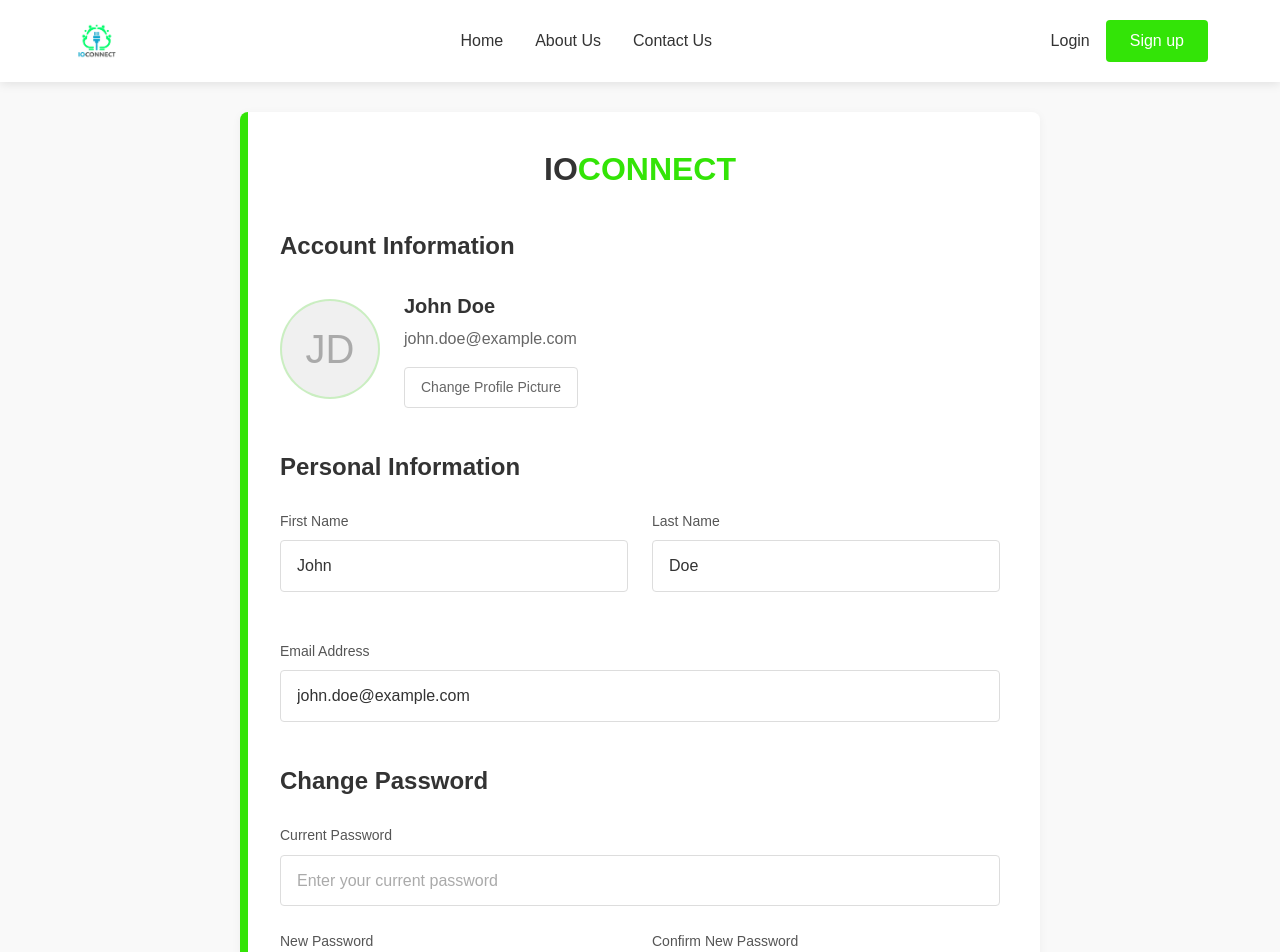
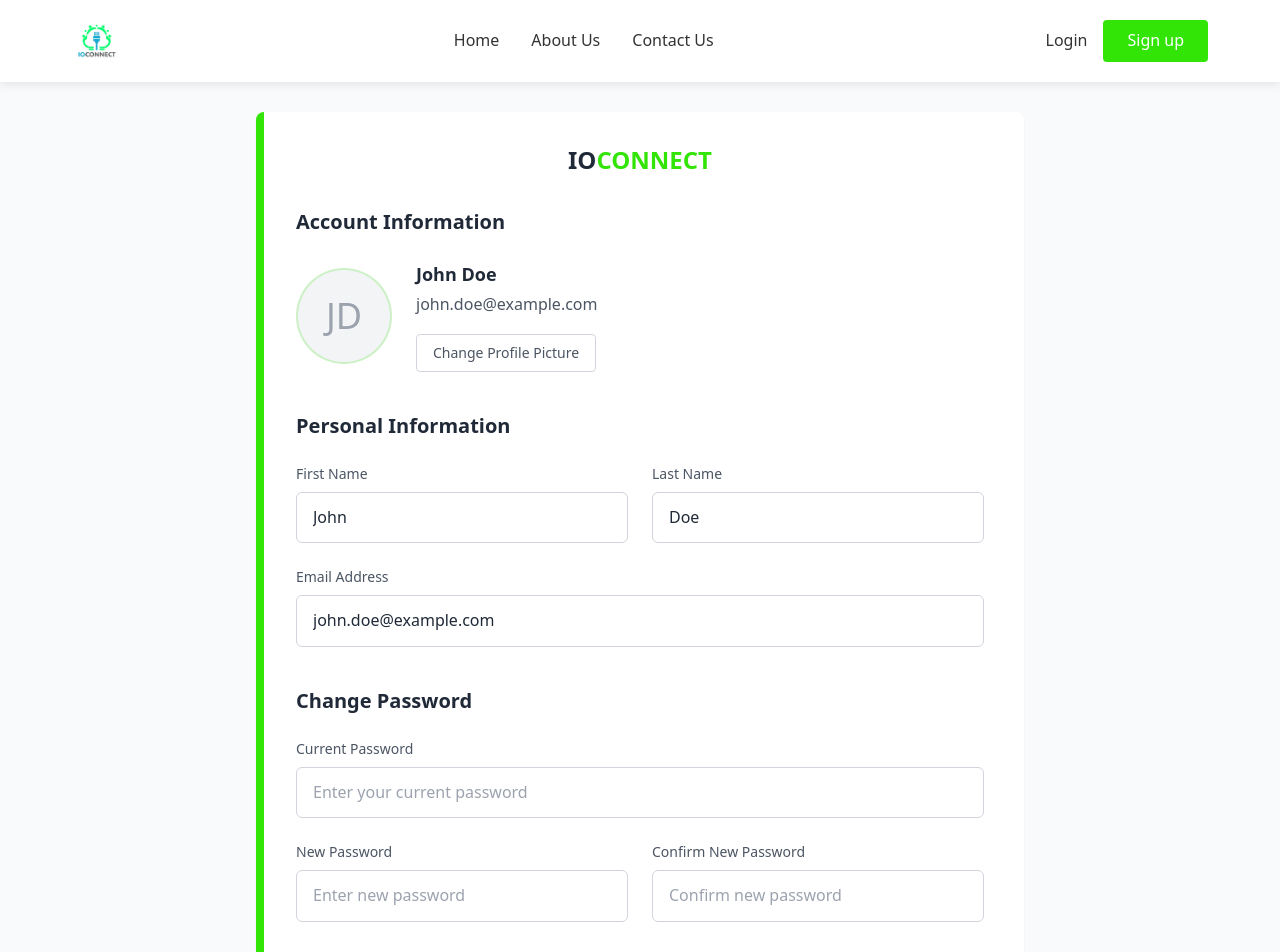
Before and after one commit to pawekz/SERV-IT-MANAGER, a React (Vite) app in the folder frontend/: page /accountinformation in a window 1280 px wide. Shown: the top 952 px of the page. Built offline with nearby package versions, Linux system fonts and the light colour scheme.

Commit message:
Convert Account Information to Tailwind

```diff
--- a/frontend/src/pages/AccountInformationPage/AccountInformation.jsx
+++ b/frontend/src/pages/AccountInformationPage/AccountInformation.jsx
@@ -1,100 +1,186 @@
-import Navbar from "../../components/Navbar/Navbar"
-import Footer from "../../components/Footer/Footer"
-import styles from "./AccountInformation.module.css"
-import { Link } from "react-router-dom"
+import Navbar from "../../components/Navbar/Navbar";
+import Footer from "../../components/Footer/Footer";
+import { Link } from "react-router-dom";
 
 const AccountInformation = () => {
     return (
-        <div className={styles.accountInformationPage}>
+        <div className="font-sans bg-gray-50 min-h-screen">
+
             <Navbar />
 
-            <main className={styles.mainContent}>
-                <div className={styles.accountContainer}>
-                    <div className={styles.sideBar}></div>
+            <main className="mt-20 py-8 flex justify-center">
+                <div className="relative w-full max-w-3xl mx-4 bg-white rounded-lg shadow-sm overflow-hidden">
+                    {/* Custom color matching #33e407 */}
+                    <div className="absolute left-0 top-0 bottom-0 w-2" style={{ backgroundColor: "#33e407" }}></div>
 
-                    <div className={styles.accountContent}>
-                        <div className={styles.logoContainer}>
-                            <h1 className={styles.logo}>
-                                IO<span>CONNECT</span>
+                    <div className="px-10 py-8">
+                        <div className="text-center mb-8">
+                            <h1 className="text-2xl font-bold text-gray-800">
+                                IO<span style={{ color: "#33e407" }}>CONNECT</span>
                             </h1>
                         </div>
 
-                        <section className={styles.accountSection}>
-                            <h2>Account Information</h2>
+                        <section className="mb-10">
+                            <h2 className="text-xl font-semibold text-gray-800 mb-6">Account Information</h2>
 
-                            <div className={styles.accountHeader}>
-                                <div className={styles.accountAvatar}>
+                            <div className="flex items-center gap-6 md:flex-row flex-col md:text-left text-center">
+                                <div className="w-24 h-24 rounded-full bg-gray-100 flex items-center justify-center text-4xl text-gray-400"
+                                    style={{ border: "2px solid rgba(51, 228, 7, 0.2)" }}>
                                     <span>JD</span>
                                 </div>
-                                <div className={styles.accountInfo}>
-                                    <h3>John Doe</h3>
-                                    <p>john.doe@example.com</p>
-                                    <button className={styles.changePhotoBtn}>Change Profile Picture</button>
+                                <div>
+                                    <h3 className="text-lg font-semibold text-gray-800 mb-1">John Doe</h3>
+                                    <p className="text-gray-600 mb-4">john.doe@example.com</p>
+                                    <button className="border border-gray-300 text-gray-600 px-4 py-2 rounded text-sm transition-all hover:bg-gray-50 hover:border-gray-400">
+                                        Change Profile Picture
+                                    </button>
                                 </div>
                             </div>
                         </section>
 
-                        <section className={styles.personalSection}>
-                            <h2>Personal Information</h2>
+                        <section className="mb-10">
+                            <h2 className="text-xl font-semibold text-gray-800 mb-6">Personal Information</h2>
 
-                            <div className={styles.formRow}>
-                                <div className={styles.formGroup}>
-                                    <label htmlFor="firstName">First Name</label>
-                                    <input type="text" id="firstName" name="firstName" value="John" readOnly />
+                            <div className="flex flex-col md:flex-row gap-6 mb-6">
+                                <div className="flex-1 mb-6 md:mb-0">
+                                    <label htmlFor="firstName" className="block text-sm font-medium text-gray-600 mb-2">
+                                        First Name
+                                    </label>
+                                    <input
+                                        type="text"
+                                        id="firstName"
+                                        name="firstName"
+                                        value="John"
+                                        readOnly
+                                        className="w-full px-4 py-3 border border-gray-300 rounded-md text-gray-800 font-normal focus:outline-none"
+                                        style={{
+                                            "&:focus": {
+                                                borderColor: "#33e407",
+                                                boxShadow: "0 0 0 2px rgba(51, 228, 7, 0.1)"
+                                            }
+                                        }}
+                                    />
                                 </div>
-                                <div className={styles.formGroup}>
-                                    <label htmlFor="lastName">Last Name</label>
-                                    <input type="text" id="lastName" name="lastName" value="Doe" readOnly />
+                                <div className="flex-1">
+                                    <label htmlFor="lastName" className="block text-sm font-medium text-gray-600 mb-2">
+                                        Last Name
+                                    </label>
+                                    <input
+                                        type="text"
+                                        id="lastName"
+                                        name="lastName"
+                                        value="Doe"
+                                        readOnly
+                                        className="w-full px-4 py-3 border border-gray-300 rounded-md text-gray-800 font-normal focus:outline-none"
+                                        style={{
+                                            "&:focus": {
+                                                borderColor: "#33e407",
+                                                boxShadow: "0 0 0 2px rgba(51, 228, 7, 0.1)"
+                                            }
+                                        }}
+                                    />
                                 </div>
                             </div>
 
-                            <div className={styles.formGroup}>
-                                <label htmlFor="email">Email Address</label>
-                                <input type="email" id="email" name="email" value="john.doe@example.com" readOnly />
+                            <div className="mb-6">
+                                <label htmlFor="email" className="block text-sm font-medium text-gray-600 mb-2">
+                                    Email Address
+                                </label>
+                                <input
+                                    type="email"
+                                    id="email"
+                                    name="email"
+                                    value="john.doe@example.com"
+                                    readOnly
+                                    className="w-full px-4 py-3 border border-gray-300 rounded-md text-gray-800 font-normal focus:outline-none"
+                                    style={{
+                                        "&:focus": {
+                                            borderColor: "#33e407",
+                                            boxShadow: "0 0 0 2px rgba(51, 228, 7, 0.1)"
+                                        }
+                                    }}
+                                />
                             </div>
                         </section>
 
-                        <section className={styles.passwordSection}>
-                            <h2>Change Password</h2>
+                        <section className="mb-10">
+                            <h2 className="text-xl font-semibold text-gray-800 mb-6">Change Password</h2>
 
-                            <div className={styles.formGroup}>
-                                <label htmlFor="currentPassword">Current Password</label>
+                            <div className="mb-6">
+                                <label htmlFor="currentPassword" className="block text-sm font-medium text-gray-600 mb-2">
+                                    Current Password
+                                </label>
                                 <input
                                     type="password"
                                     id="currentPassword"
                                     name="currentPassword"
                                     placeholder="Enter your current password"
+                                    className="w-full px-4 py-3 border border-gray-300 rounded-md text-gray-800 font-normal focus:outline-none placeholder-gray-400"
+                                    style={{
+                                        "&:focus": {
+                                            borderColor: "#33e407",
+                                            boxShadow: "0 0 0 2px rgba(51, 228, 7, 0.1)"
+                                        }
+                                    }}
                                 />
                             </div>
 
-                            <div className={styles.formRow}>
-                                <div className={styles.formGroup}>
-                                    <label htmlFor="newPassword">New Password</label>
-                                    <input type="password" id="newPassword" name="newPassword" placeholder="Enter new password" />
+                            <div className="flex flex-col md:flex-row gap-6 mb-6">
+                                <div className="flex-1 mb-6 md:mb-0">
+                                    <label htmlFor="newPassword" className="block text-sm font-medium text-gray-600 mb-2">
+                                        New Password
+                                    </label>
+                                    <input
+                                        type="password"
+                                        id="newPassword"
+                                        name="newPassword"
+                                        placeholder="Enter new password"
+                                        className="w-full px-4 py-3 border border-gray-300 rounded-md text-gray-800 font-normal focus:outline-none placeholder-gray-400"
+                                        style={{
+                                            "&:focus": {
+                                                borderColor: "#33e407",
+                                                boxShadow: "0 0 0 2px rgba(51, 228, 7, 0.1)"
+                                            }
+                                        }}
+                                    />
                                 </div>
-                                <div className={styles.formGroup}>
-                                    <label htmlFor="confirmPassword">Confirm New Password</label>
+                                <div className="flex-1">
+                                    <label htmlFor="confirmPassword" className="block text-sm font-medium text-gray-600 mb-2">
+                                        Confirm New Password
+                                    </label>
                                     <input
                                         type="password"
                                         id="confirmPassword"
                                         name="confirmPassword"
                                         placeholder="Confirm new password"
+                                        className="w-full px-4 py-3 border border-gray-300 rounded-md text-gray-800 font-normal focus:outline-none placeholder-gray-400"
+                                        style={{
+                                            "&:focus": {
+                                                borderColor: "#33e407",
+                                                boxShadow: "0 0 0 2px rgba(51, 228, 7, 0.1)"
+                                            }
+                                        }}
                                     />
                                 </div>
                             </div>
 
-                            <p className={styles.passwordRequirement}>Password must be at least 8 characters long</p>
 
-                            <p className={styles.lastUpdated}>Last updated: March 23, 2025</p>
                         </section>
 
-                        <div className={styles.actionButtons}>
-                            <button className={styles.cancelBtn}>Cancel</button>
-                            <button className={styles.saveBtn}>Save Changes</button>
+                        <div className="flex md:flex-row flex-col-reverse justify-end gap-4 mb-6">
+                            <button className="bg-gray-100 text-gray-600 py-3 px-6 rounded-md font-medium transition-all hover:bg-gray-200 w-full md:w-auto">
+                                Cancel
+                            </button>
+                            <button className="py-3 px-6 rounded-md font-medium transition-all w-full md:w-auto text-white"
+                                style={{ backgroundColor: "#33e407", "&:hover": { backgroundColor: "#2bc706" } }}>
+                                Save Changes
+                            </button>
                         </div>
 
-                        <div className={styles.backLink}>
-                            <Link to="/">← Back to Dashboard</Link>
+                        <div className="text-center mt-4">
+                            <Link to="/" className="font-medium hover:underline" style={{ color: "#33e407", "&:hover": { color: "#2bc706" } }}>
+                                ← Back to Dashboard
+                            </Link>
                         </div>
                     </div>
                 </div>
@@ -102,7 +188,7 @@ const AccountInformation = () => {
 
             <Footer />
         </div>
-    )
-}
+    );
+};
 
-export default AccountInformation
+export default AccountInformation;
```
